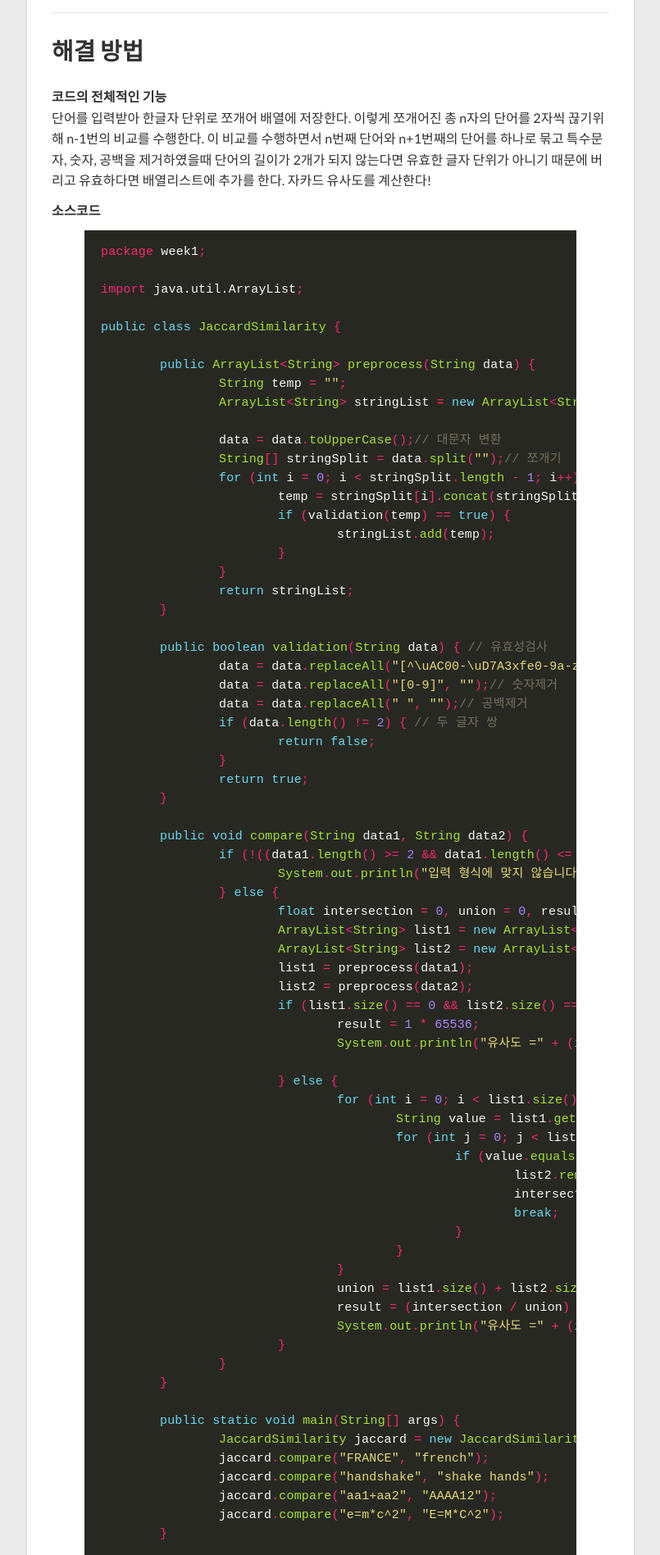
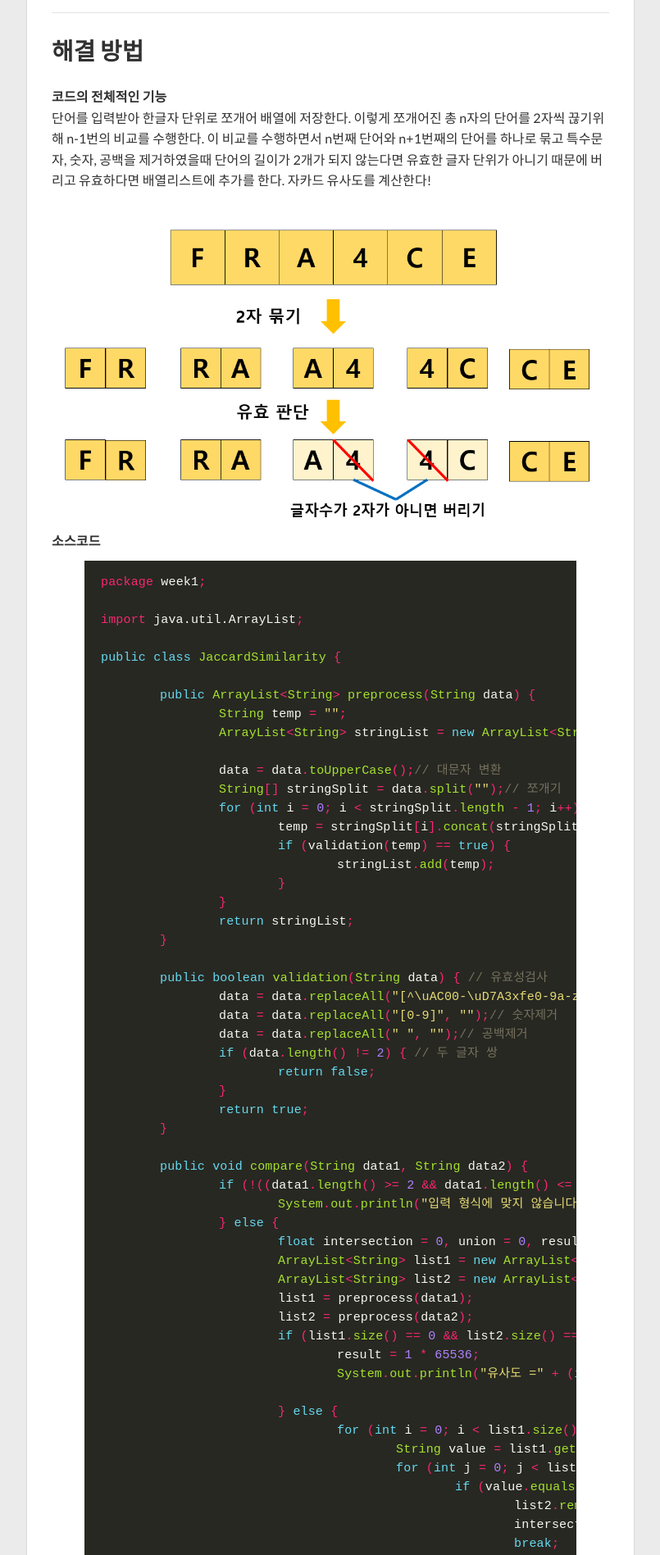
Before and after one commit to HongJeSeong/HongJeSeong.github.io, a Jekyll site: the page built from _posts/study/2018-02-07-kakao-news.md, in a window 1280 px wide. Shown: the part 2564-4461 px from the top of the page at 82% size, without its empty margins (237-1042 px from the left). Built offline with Jekyll 4.4.1, drawn with Linux system fonts in a browser that asks for light colours; nearby versions of some CDN libraries.

Commit message:
사진첨부

```diff
--- a/_posts/study/2018-02-07-kakao-news.md
+++ b/_posts/study/2018-02-07-kakao-news.md
@@ -72,6 +72,9 @@ _**이 문제의 정답률은 41.84%입니다.**_
 ## 해결 방법
 **코드의 전체적인 기능**
 단어를 입력받아 한글자 단위로 쪼개어 배열에 저장한다. 이렇게 쪼개어진 총 n자의 단어를 2자씩 끊기위해 n-1번의 비교를 수행한다. 이 비교를 수행하면서 n번째 단어와 n+1번째의 단어를 하나로 묶고 특수문자, 숫자, 공백을 제거하였을때 단어의 길이가 2개가 되지 않는다면 유효한 글자 단위가 아니기 때문에 버리고 유효하다면 배열리스트에 추가를 한다. 자카드 유사도를 계산한다!
+
+![과정사진](../../images/posts/algokakao/jaccard1.png)
+
 ##### 소스코드
 {% highlight java %}
 package week1;
```
Also changed, not shown: _posts/study/2018-02-09-kakao-freinds.md (+2 -0 lines), images/posts/algokakao/jaccard1.png (added).
